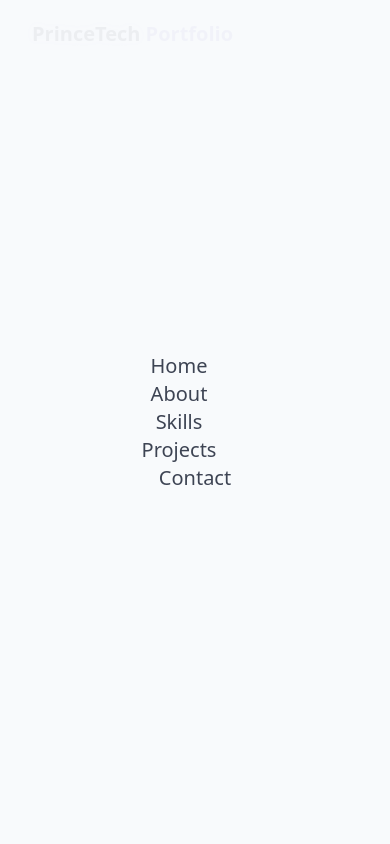
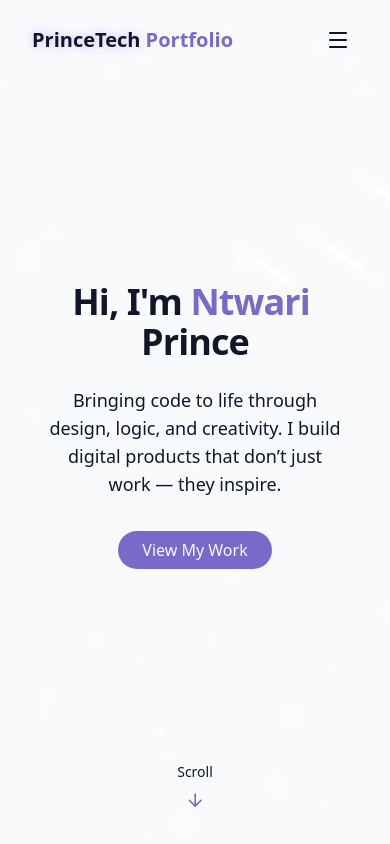
Before and after one commit to 10thPrince/new-react-portifolio, a React (Vite) app in the folder frontend/: page / in a window 390 px wide. Built offline with nearby package versions, Linux system fonts and the light colour scheme.

Commit message:
finished the hero section

```diff
--- /dev/null
+++ b/frontend/src/components/HeroSection.jsx
@@ -0,0 +1,44 @@
+import { ArrowDown } from "lucide-react";
+
+const HeroSection = () => {
+    return (
+        <section
+            id="hero"
+            className="relative min-h-screen flex flex-col items-center justify-center px-4"
+        >
+            <div className="container max-w-4xl mx-auto text-center z-10">
+                <div className="space-y-6">
+                    <h1 className="text-4xl md:text-6xl font-bold tracking-tight">
+                        <span className="opacity-0 animate-fade-in"> Hi, I'm </span>
+                        <span className="text-primary opacity-0 animate-fade-in-delay-1">
+                            {" "}
+                            Ntwari
+                        </span>
+                        <span className="text-gradient ml-2 opacity-0 animate-fade-in-delay-2">
+                            {" "}
+                            Prince
+                        </span>
+                    </h1>
+                    {/* paragraph */}
+                    <p className="text-lg md:text-xl text-muted-foreground max-2-2xl mx-auto opacity-0 animate-fade-in-delay-3">
+                        Bringing code to life through design, logic, and creativity. I build
+                        digital products that don’t just work — they inspire.
+                    </p>
+                    {/* button */}
+                    <div className="pt-4 opacity-0 animate-fade-in-delay-4">
+                        <a href="#projects" className="cosmic-button">
+                            View My Work
+                        </a>
+                    </div>
+                </div>
+            </div>
+            {/* scroll */}
+            <div className="absolute bottom-8 left-1/2 transform -translate-x-1/2 flex flex-col items-center animate-bounce">
+                <span className="text-sm text-muted-foreground mb-2">Scroll</span>
+                <ArrowDown className="h-5 w-5 text-primary" />
+            </div>
+        </section>
+    );
+};
+
+export default HeroSection;
--- a/frontend/src/components/Navbar.jsx
+++ b/frontend/src/components/Navbar.jsx
@@ -1,5 +1,6 @@
 import { useState, useEffect } from "react";
 import { cn } from "../lib/utils";
+import {Menu, X} from 'lucide-react'
 
 const navItems = [
   { name: "Home", href: "#hero" },
@@ -11,7 +12,7 @@ const navItems = [
 
 const Navbar = () => {
   const [isScrolled, setIsScrolled] = useState(false);
-  const [isMenuOpen, setIsMenuOpen] = useState(true);
+  const [isMenuOpen, setIsMenuOpen] = useState(false);
 
   useEffect(() => {
     const handleScroll = () => {
@@ -54,6 +55,12 @@ const Navbar = () => {
         </div>
         {/* mobile nav */}
 
+        <button
+          onClick={() => setIsMenuOpen((prev) => !prev)}
+          className="md:hidden p-2 text-foreground z-50"
+          aria-label={isMenuOpen ? "Close Menu" : "Open Menu"}
+        >{isMenuOpen ? <X size={24} /> : <Menu size={24} />}</button>
+
         <div
           className={cn(
             "fixed inset-0 bg-background/95 backdroup-blur-md z-40 flex flex-col items-center justify-center",
@@ -63,12 +70,13 @@ const Navbar = () => {
               : "opacity-0 pointer-events-none"
           )}
         >
-          <div className="flex flex-col space-x-8 text-xl">
+          <div className="flex flex-col space-y-8 text-xl ">
             {navItems.map((item, key) => (
               <a
                 key={key}
                 href={item.href}
                 className="text-foreground/80 hover:text-primary transition-colors duration-300"
+                onClick={() => setIsMenuOpen(false)}
               >
                 {item.name}
               </a>
--- a/frontend/src/pages/Home.jsx
+++ b/frontend/src/pages/Home.jsx
@@ -2,6 +2,7 @@ import React from 'react'
 import ThemeToggle from '../components/ThemeToggle'
 import StarBackground from '../components/StarBackground'
 import Navbar from '../components/Navbar'
+import HeroSection from '../components/HeroSection'
 
 const Home = () => {
   return (
@@ -13,7 +14,9 @@ const Home = () => {
         {/* Navbar */}
           <Navbar />
         {/* Main content */}
-
+          <main>
+            <HeroSection />
+          </main>
         {/* Footer */}
     </div>
   )
```
